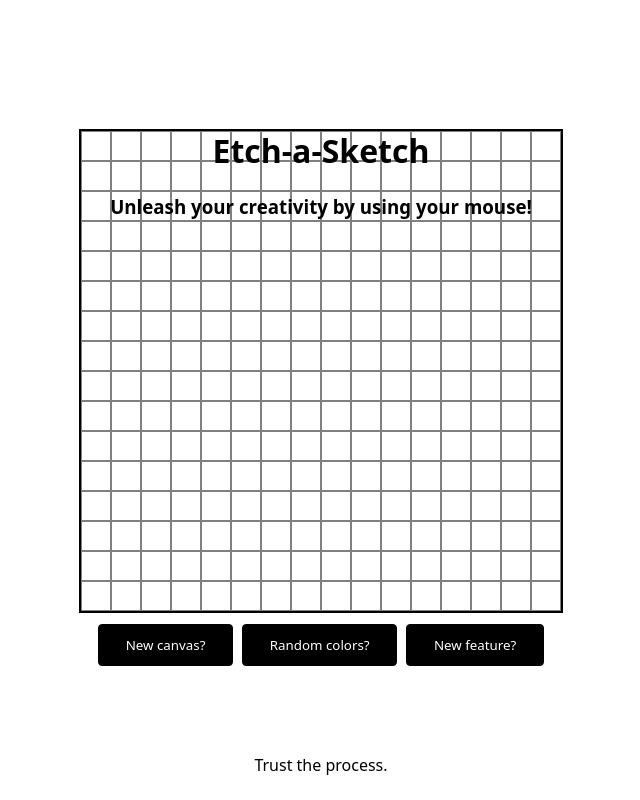
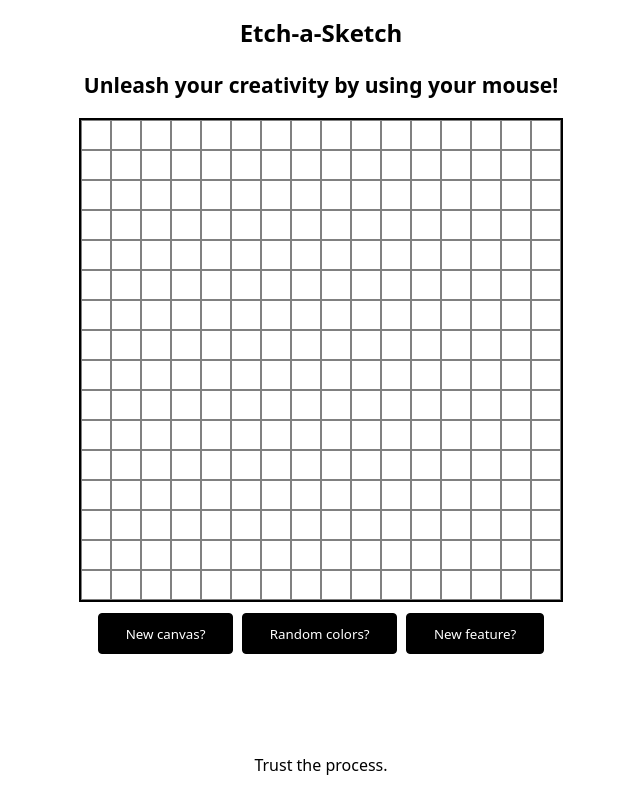
Before and after one commit to Cremoide/etch-a-sketch, a plain HTML site: page index.html in a window 1280 px wide. Shown: the whole page, without its empty margins (319-959 px from the left). Drawn offline with Linux system fonts and the light colour scheme.

Commit message:
- Bugfix (Header clumped into the grid).

```diff
--- a/index.html
+++ b/index.html
@@ -9,17 +9,18 @@
 </head>
 
 <body>
-    <div class="center column">
-        <div class="header">
-            <div class="center">
-                <div>
-                    <h1>Etch-a-Sketch</h1>
-                    <h3>Unleash your creativity by using your mouse!</h3>
+
+    <div>
+        <div class="column">
+            <div class="header">
+                <div class="">
+                    <div>
+                        <h1>Etch-a-Sketch</h1>
+                        <h3>Unleash your creativity by using your mouse!</h3>
+                    </div>
                 </div>
             </div>
-        </div>
 
-        <div>
             <div id="container">
             </div>
 
--- a/style.css
+++ b/style.css
@@ -6,17 +6,22 @@
 body {
     margin: 0;
     display: flex;
-    height: 100vh;
     align-items: center;
     justify-content: center;
 }
 
 .header {
-    position: fixed;
     right: 0;
-    top: 100px;
     width: 100%;
     text-align: center;
+}
+
+.header, h1 {
+font-size: x-large;
+}
+
+.header, h2 {
+font-size: large;
 }
 
 #container {
```
